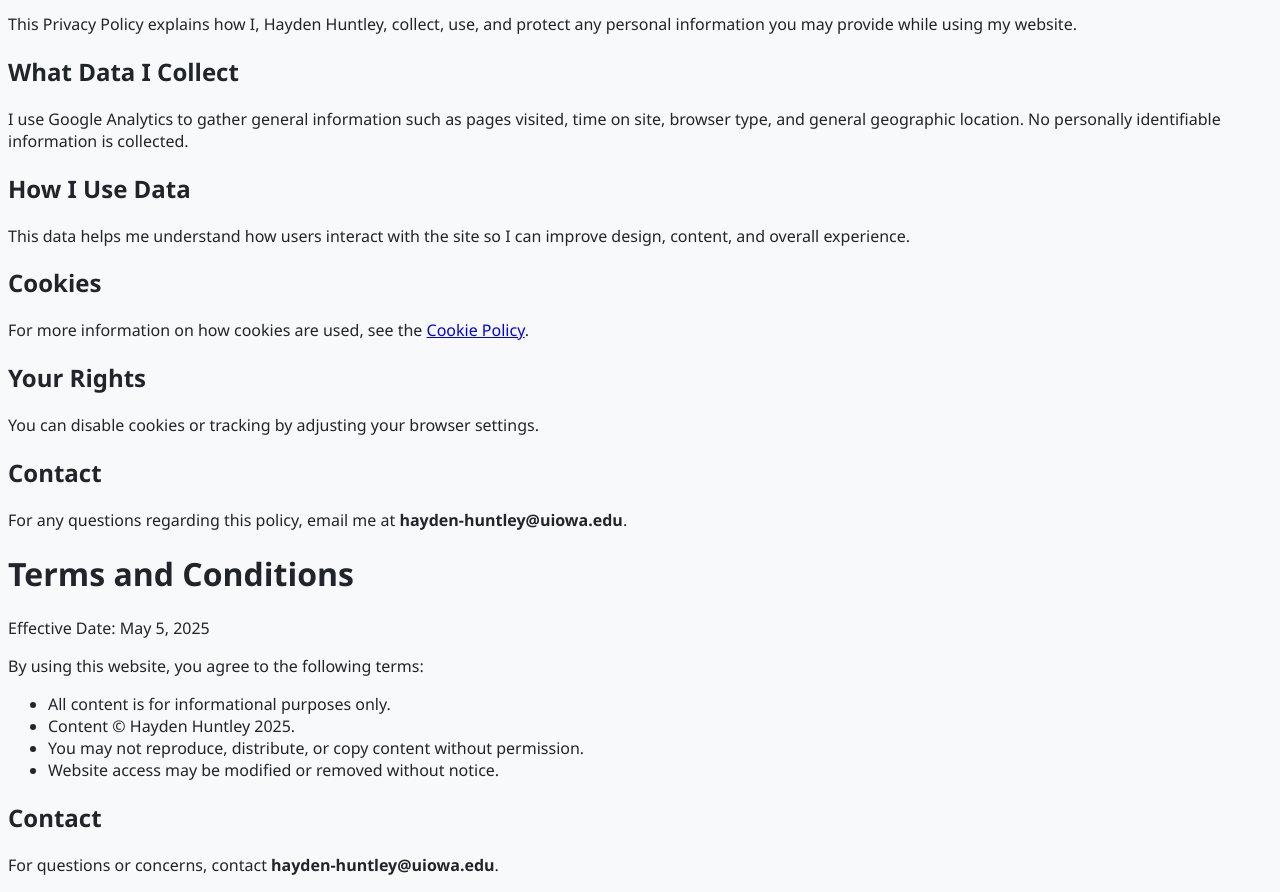
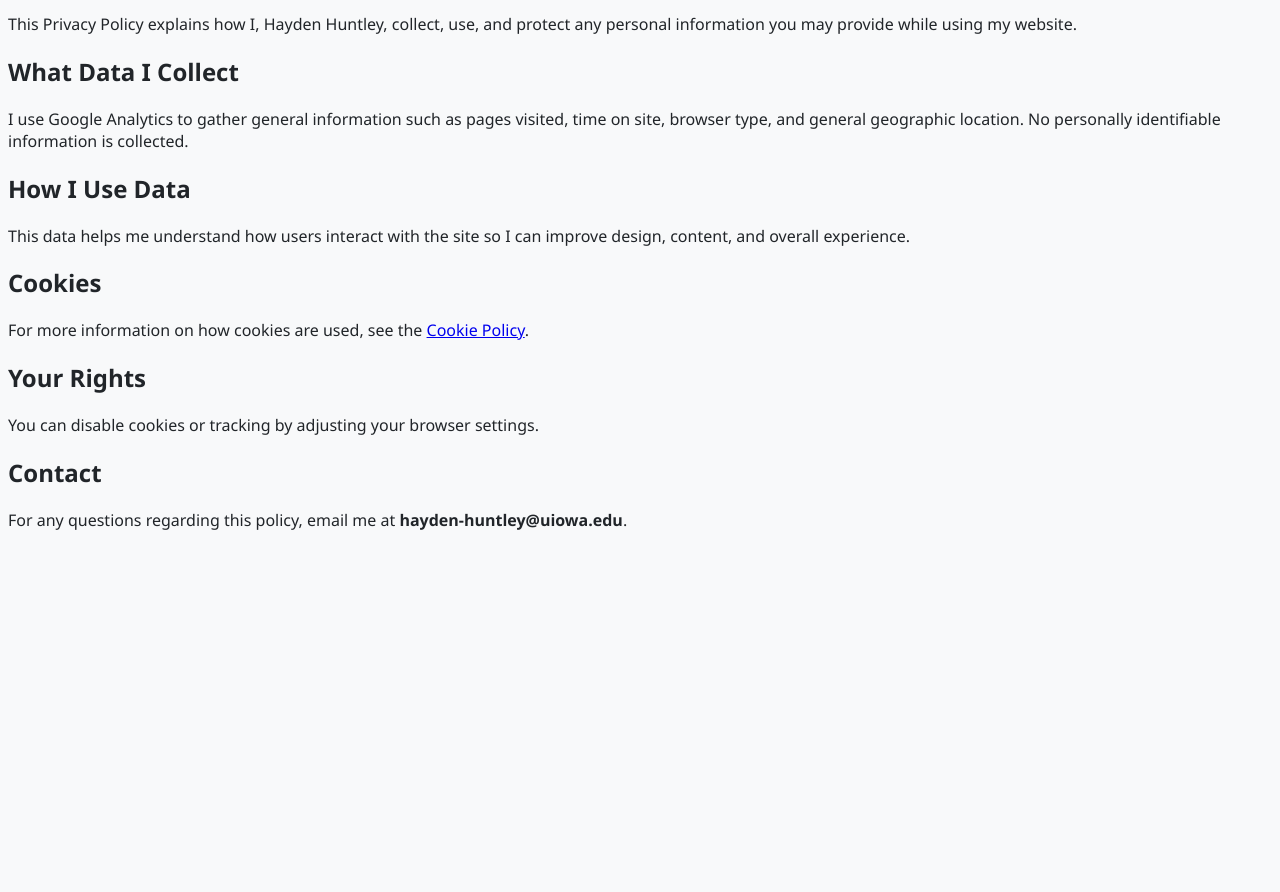
Before and after one commit to haydenhuntley/hayden-portfolio, a plain HTML site: page privacy.html in a window 1280 px wide. Shown: the part 191-1083 px from the top of the page. After the commit the page ends 800 px from the top, so only its background shows below. Drawn offline with Linux system fonts and the light colour scheme; files that its build step writes are made by us from their sources.

Commit message:
fixed privacy.html errors

```diff
--- a/privacy.html
+++ b/privacy.html
@@ -1,4 +1,3 @@
-<!-- privacy.html -->
 <!DOCTYPE html>
 <html lang="en">
   <head>
@@ -48,38 +47,3 @@
     </main>
   </body>
 </html>
-
-<!-- terms.html -->
-<!DOCTYPE html>
-<html lang="en">
-  <head>
-    <meta charset="UTF-8" />
-    <meta name="viewport" content="width=device-width, initial-scale=1.0" />
-    <title>Terms and Conditions | Hayden Huntley</title>
-    <link rel="stylesheet" href="style.css" />
-  </head>
-  <body>
-    <main class="container">
-      <h1>Terms and Conditions</h1>
-      <p>Effective Date: May 5, 2025</p>
-      <p>By using this website, you agree to the following terms:</p>
-
-      <ul>
-        <li>All content is for informational purposes only.</li>
-        <li>Content © Hayden Huntley 2025.</li>
-        <li>
-          You may not reproduce, distribute, or copy content without permission.
-        </li>
-        <li>Website access may be modified or removed without notice.</li>
-      </ul>
-
-      <h2>Contact</h2>
-      <p>
-        For questions or concerns, contact
-        <strong>hayden-huntley@uiowa.edu</strong>.
-      </p>
-    </main>
-  </body>
-</html>
-
-<!-- cookie-policy.html already created and finalized -->
```
